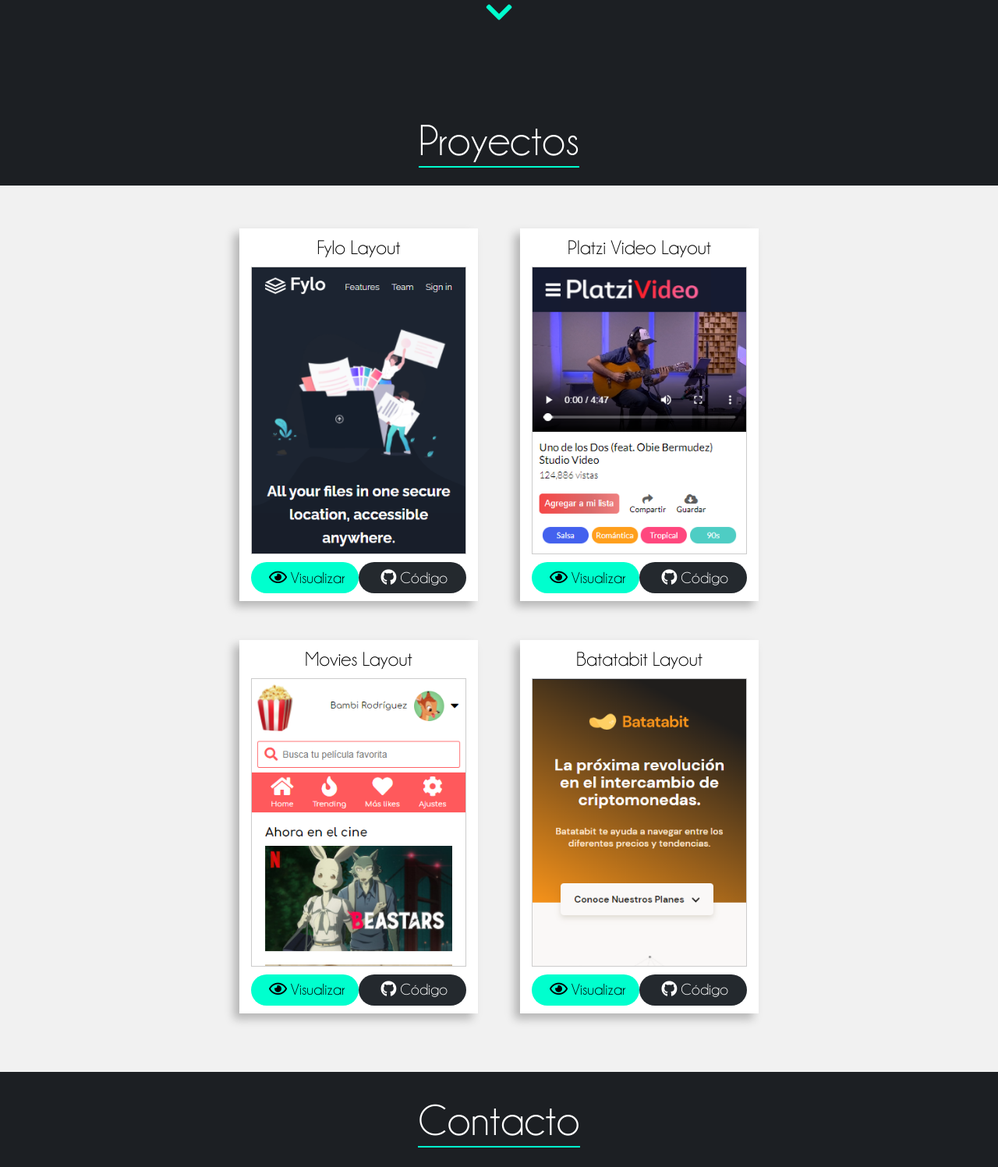
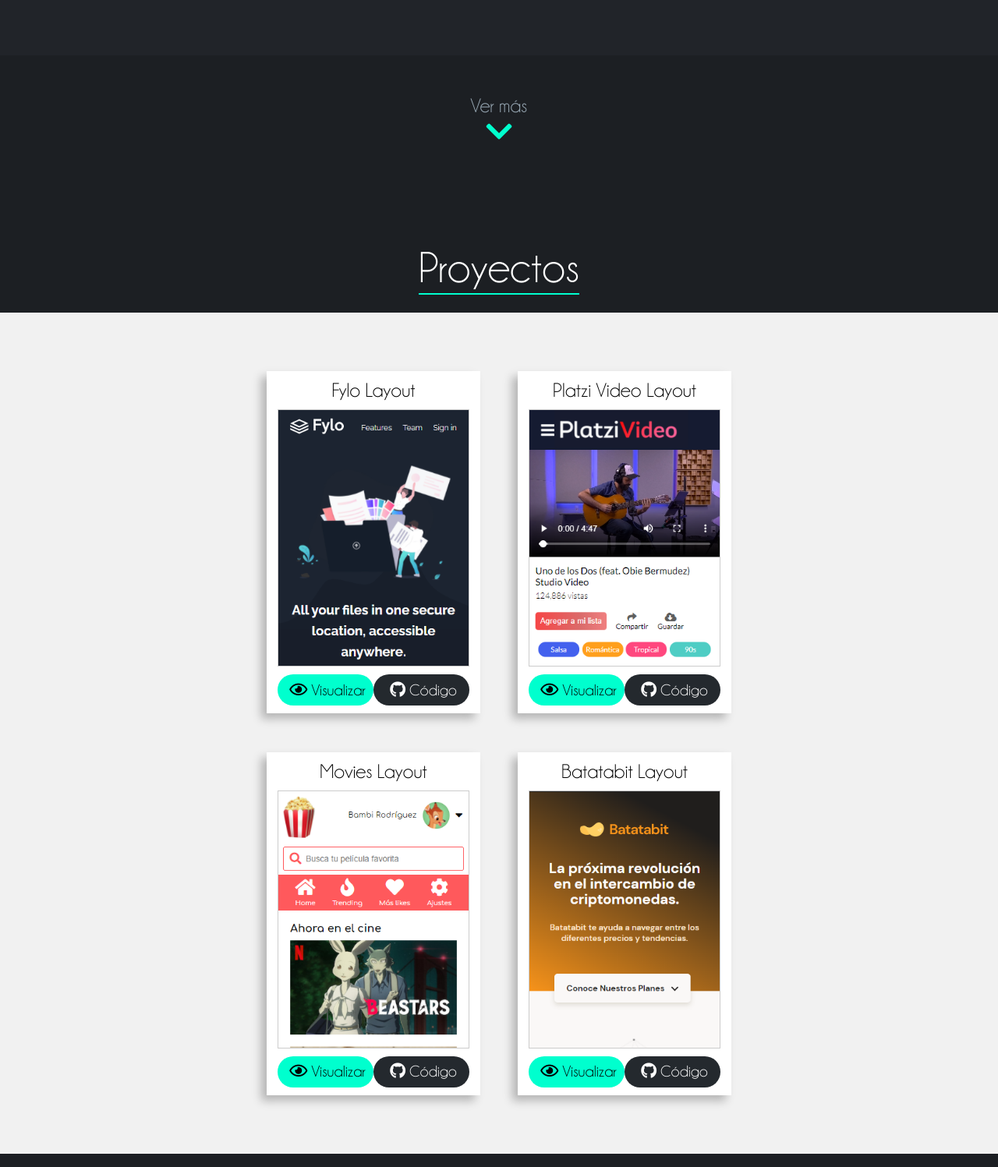
Before and after one commit to enriqueajin/Portfolio-web, a website: page index.html in a window 1280 px wide. Shown: the part 543-2040 px from the top of the page at 78% size. Drawn offline with Linux system fonts and the light colour scheme.

Commit message:
Fixing bugs.

```diff
--- /dev/null
+++ b/css/bigscreen.css
@@ -0,0 +1,6 @@
+.grid-projects-container {
+    grid-template: 1fr / 360px 360px 360px 360px;
+}
+.projects-cards-container {
+    padding: 100px 0;
+}
--- a/css/desktop.css
+++ b/css/desktop.css
@@ -31,11 +31,23 @@
 }
 .grid-welcome-container {
     grid-template: 1fr / 1fr 1fr;
+    padding: 80px 0;
 }
 .welcome-content-flex {
     display: flex;
     flex-direction: column;
     justify-content: center;
+}
+.see-more-container {
+    padding-top: 50px;
+}
+.projects-title {
+    padding-top: 60px;
+    height: 150px;
+}
+.contact-title {
+    height: 250px;
+    padding-top: 100px;
 }
 .grid-contact-container {
     grid-template: 1fr 1fr / 410px 410px;
--- a/css/mobile.css
+++ b/css/mobile.css
@@ -38,7 +38,7 @@
 header {
     display: flex;
     justify-content: center;
-    width: 100vw;
+    width: 100%;
     height: 66px;
     min-width: 320px;
     background-color: var(--header-background);
@@ -98,7 +98,7 @@
     margin-left: 7px;
 }
 .main-container {
-    width: 100vw;
+    width: 100%;
     min-width: 320px;
 }
 
@@ -114,19 +114,24 @@
     justify-items: center;
     gap: 30px 0;
     grid-template: auto / 1fr;
-    padding-top: 25px;
+    padding-top: 30px;
 }
 .welcome-illustration {
-    width: 90%;
+    display: flex;
+    justify-content: center;
+    width: 100%;
 }
 .welcome-illustration img {
-    width: 100%;
+    width: 90%;
     max-width: 700px;
 }
 .welcome-content {
     width: 87%;
-    justify-items: center;
-    align-items: center;
+    /* justify-items: center;
+    align-items: center; */
+}
+.welcome-content-flex {
+    height: 100%;
 }
 .welcome-greetings {
     font-size: 1.3rem;
@@ -221,8 +226,7 @@
 }
 .projects-cards-container {
     width: 100%;
-    padding-top: 30px;
-    padding-bottom: 50px;
+    padding: 50px 0;
 }
 .grid-projects-container {
     display: grid;
--- a/css/tablet.css
+++ b/css/tablet.css
@@ -26,15 +26,19 @@
     width: 206.38px;
 }
 .grid-projects-container {
-    grid-template: auto / 360px 360px;
+    grid-template: auto / auto auto;
     justify-items: center;
     justify-content: center;
 }
 .view-project-button {
-    width: 140px;
+    width: 132px;
 }
 .view-code-button {
-    width: 140px;
+    width: 132px;
+}
+.contact-title {
+    height: 150px;
+    padding-top: 50px;
 }
 .contact-title-text {
     font-size: 2.2rem;
--- a/index.html
+++ b/index.html
@@ -11,6 +11,7 @@
     <link rel="stylesheet" href="./css/mobile.css">
     <link rel="stylesheet" href="./css/tablet.css" media="screen and (min-width: 700px)">
     <link rel="stylesheet" href="./css/desktop.css" media="screen and (min-width: 900px)">
+    <link rel="stylesheet" href="./css/bigscreen.css" media="screen and (min-width: 1500px)">
 </head>
 <body>
 
@@ -86,7 +87,7 @@
                         <p class="project-title">Fylo Layout</p>
                         <img class="project-image" src="./assets/images/Fylo.png" alt="Imagen de la vista móvil del proyecto Fylo">
                         <div class="project-buttons-container">
-                            <a class="view-project-button" href="https://enriqueajin.github.io/FyloLayout/index.html"><i class="far fa-eye"></i>Visualizar</a>
+                            <a class="view-project-button" href="https://enriqueajin.github.io/FyloLayout/index.html" target="_blank"><i class="far fa-eye"></i>Visualizar</a>
                             <a class="view-code-button" href="https://github.com/enriqueajin/FyloLayout"><i class="fab fa-github"></i>Código</a>
                         </div>
                     </div>
@@ -96,7 +97,7 @@
                         <p class="project-title">Platzi Video Layout</p>
                         <img class="project-image" src="./assets/images/PlatziVideo.png" alt="Imagen de la vista móvil del proyecto Platzi Video">
                         <div class="project-buttons-container">
-                            <a class="view-project-button" href="https://enriqueajin.github.io/PlatziVideoLayout/index.html"><i class="far fa-eye"></i>Visualizar</a>
+                            <a class="view-project-button" href="https://enriqueajin.github.io/PlatziVideoLayout/index.html" target="_blank"><i class="far fa-eye"></i>Visualizar</a>
                             <a class="view-code-button" href="https://github.com/enriqueajin/PlatziVideoLayout"><i class="fab fa-github"></i>Código</a>
                         </div>
                     </div>
@@ -106,7 +107,7 @@
                         <p class="project-title">Movies Layout</p>
                         <img class="project-image" src="./assets/images/Movies.png" alt="Imagen de la vista móvil del proyecto Movies">
                         <div class="project-buttons-container">
-                            <a class="view-project-button" href="https://enriqueajin.github.io/MoviesLayout/index.html"><i class="far fa-eye"></i>Visualizar</a>
+                            <a class="view-project-button" href="https://enriqueajin.github.io/MoviesLayout/index.html" target="_blank"><i class="far fa-eye"></i>Visualizar</a>
                             <a class="view-code-button" href="https://github.com/enriqueajin/MoviesLayout"><i class="fab fa-github"></i>Código</a>
                         </div>
                     </div>
@@ -116,7 +117,7 @@
                         <p class="project-title">Batatabit Layout</p>
                         <img class="project-image" src="./assets/images/Batatabit.png" alt="Imagen de la vista móvil del proyecto Batatabit">
                         <div class="project-buttons-container">
-                            <a class="view-project-button" href="https://enriqueajin.github.io/MobileFirstProject/index.html"><i class="far fa-eye"></i>Visualizar</a>
+                            <a class="view-project-button" href="https://enriqueajin.github.io/MobileFirstProject/index.html" target="_blank"><i class="far fa-eye"></i>Visualizar</a>
                             <a class="view-code-button" href="https://github.com/enriqueajin/MobileFirstProject"><i class="fab fa-github"></i>Código</a>
                         </div>
                     </div>
--- a/index.js
+++ b/index.js
@@ -14,9 +14,14 @@
 
 // Function onclick to hide the navigation menu
 hideNavButton.onclick = function() {
-    if (matchDesktopMedia()) {}
+    // if (matchDesktopMedia()) {}
     navBar.style.width = "0"
 }
+
+Array.prototype.forEach.call(navButtons, button => {
+    button.onclick = () => {
+        (!matchDesktopMedia()) ? navBar.style.width = "0" : navBar.style.width = "100%"
+}});
 
 // Loop for all buttons in navBar to hide it when a button is clicked.
 window.addEventListener('resize', () => {
@@ -24,7 +29,6 @@
     Array.prototype.forEach.call(navButtons, button => {
         button.onclick = () => {
             (!matchDesktopMedia()) ? navBar.style.width = "0" : navBar.style.width = "100%"
-
     }});
 })
 
```
